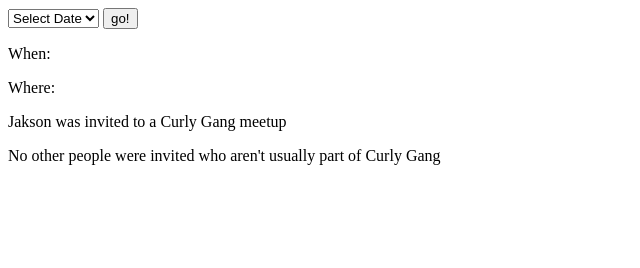
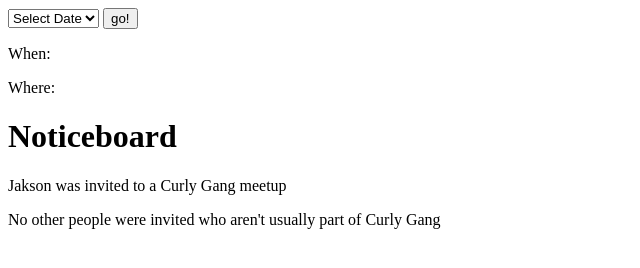
Before and after one commit to HartleyE1/MeetupManager, a plain HTML site: page infoTheBoys.html in a window 1280 px wide. Shown: the whole page, without its empty margins (0-640 px from the left). Drawn offline with Linux system fonts and the light colour scheme.

Commit message:
Styled Noticeboard

```diff
--- a/infoTheBoys.html
+++ b/infoTheBoys.html
@@ -20,12 +20,14 @@
 	<p id="infoWhere"></p>
 </div>
 
-<div id="noticeContainer">
-	<div class="notice">
-		<p>Jakson was invited to a Curly Gang meetup</p>
-		<p>No other people were invited who aren't usually part of Curly Gang</p>
+<div id="noticeContainerOuter">
+	<h1>Noticeboard</h1>
+	<div id="noticeContainer">
+		<div class="notice">
+			<p>Jakson was invited to a Curly Gang meetup</p>
+			<p>No other people were invited who aren't usually part of Curly Gang</p>
+		</div>
 	</div>
 </div>
-
 </body>
 </html>
--- a/main.css
+++ b/main.css
@@ -23,3 +23,11 @@
     height: 40px;
     width: 40px;
 }
+
+#noticeContainerOuter {
+    padding-top: 60px;
+}
+
+h1 {
+
+}
```
